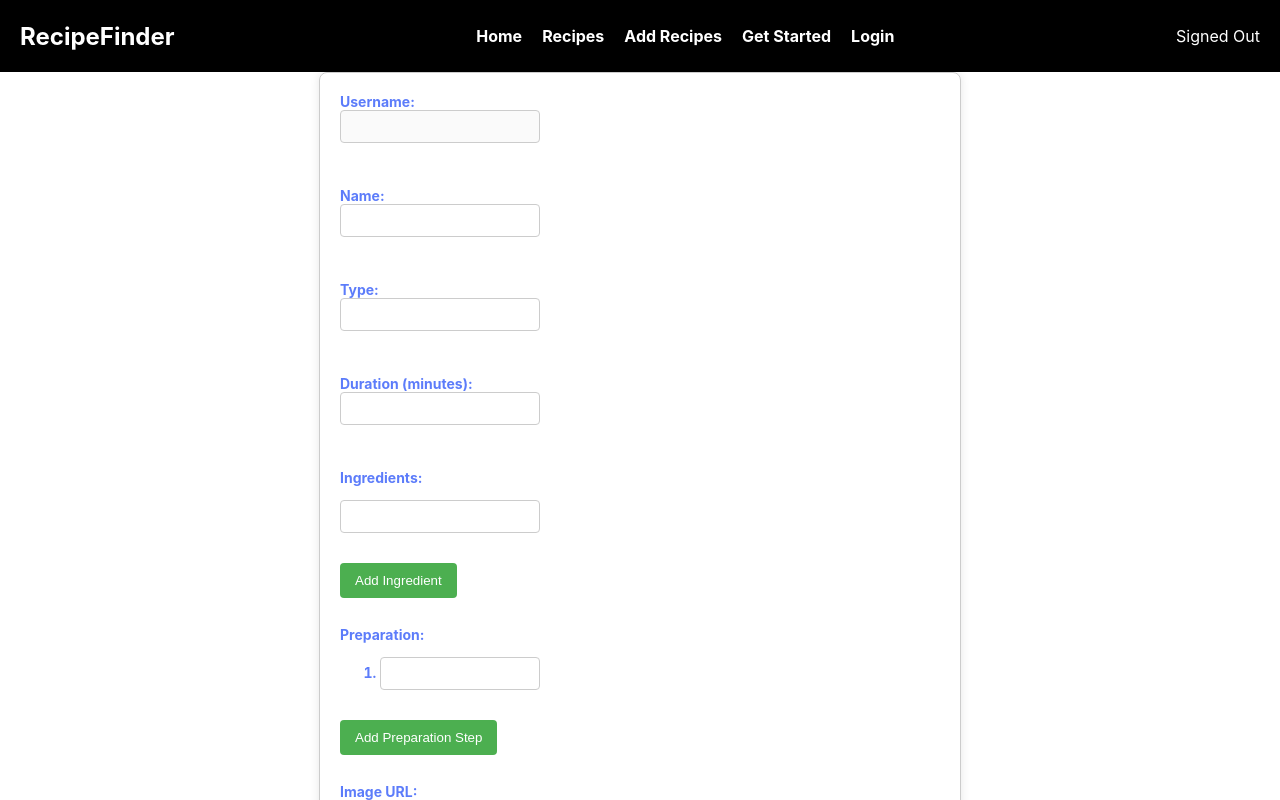
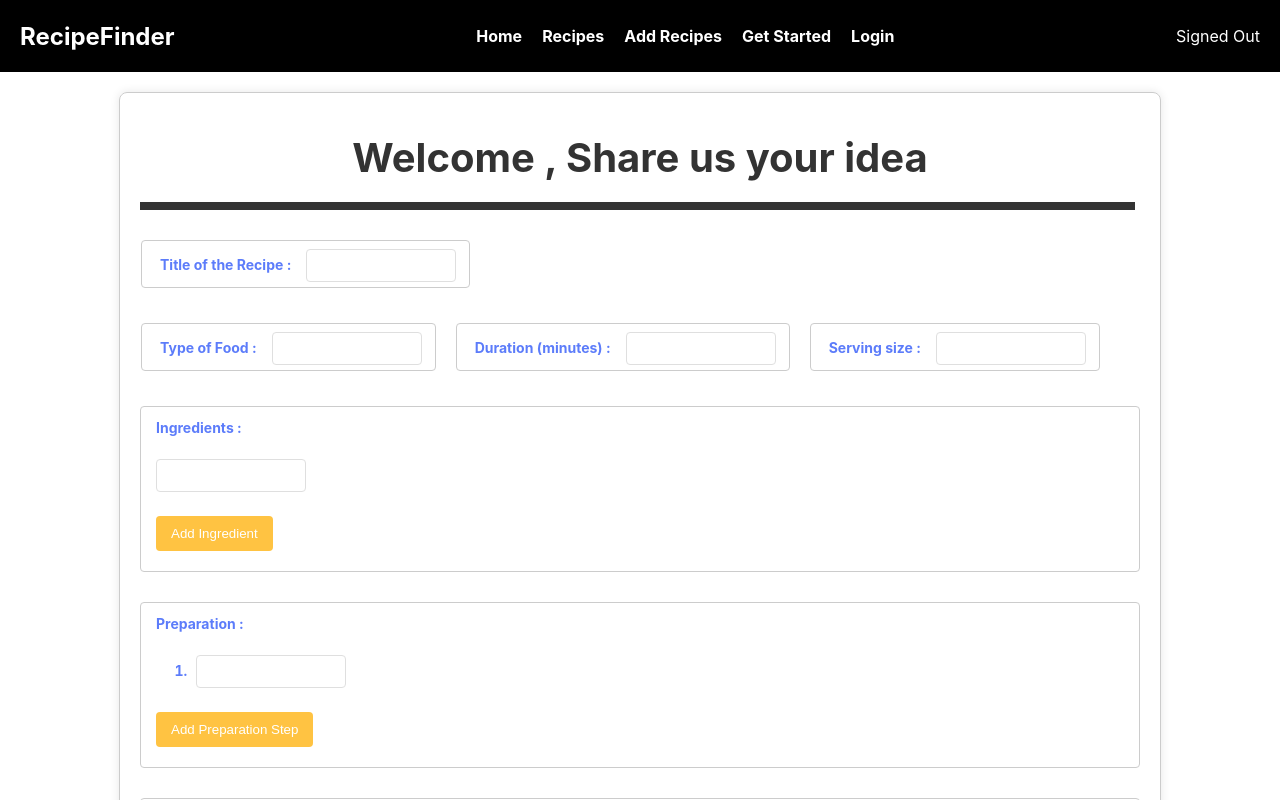
Before and after one commit to andrewasaleh/recipe-finder, a React (Create React App) app in the folder recipe-finder/: page /add-recipes in a window 1280 px wide. Shown: the top 800 px of the page. Built offline with nearby package versions, Linux system fonts and the light colour scheme; no server answers.

Commit message:
add recipe page

```diff
--- a/recipe-finder/src/pages/Feed/RecipeComponent.jsx
+++ b/recipe-finder/src/pages/Feed/RecipeComponent.jsx
@@ -49,6 +49,7 @@ const RecipeComponent = () => {
                   <strong className="recipe-name">{recipe.name}</strong>
                   <p className="recipe-description">Posted by: {user ? user.displayName : 'Unknown User'}</p>
                   <p className="recipe-description">Duration: {recipe.duration} minutes</p>
+                  <p className="recipe-description">Serving size: for {recipe.serving_size} people</p>
                   <p className="recipe-description">Ingredients:</p>
                   {recipe.ingredients && recipe.ingredients.length > 0 ? (
                     <ul>
--- a/recipe-finder/src/pages/Feed/RecipeForm.css
+++ b/recipe-finder/src/pages/Feed/RecipeForm.css
@@ -1,10 +1,12 @@
 .recipe-form-container {
-  max-width: 600px;
+  max-width: 1000px;
+  top: 20px;
   margin: 0 auto;
   padding: 20px;
   border: 1px solid #ccc;
   border-radius: 8px;
   box-shadow: 0 0 10px rgba(0, 0, 0, 0.1);
+  position: relative;
 }
 
 .recipe-form-container h2 {
@@ -22,36 +24,44 @@
 }
 
 .recipe-form-container li {
-  margin-bottom: 8px;
+  margin-bottom: 5px;
 }
 
 .recipe-form-container label {
-  display: block;
-  margin-bottom: 8px;
+  margin-bottom: 15px;
+  margin-left: 5px;
   font-weight: bold;
+  position: relative;
 }
 
 .recipe-form-container input,
 .recipe-form-container textarea {
-  width: 100%;
+  width: 150px;
+  position: relative;
   padding: 8px;
-  margin-bottom: 16px;
-  border: 1px solid #ccc;
+  margin-bottom: 10px;
+  margin-left: 5px;
+  margin-top: 8px;
+  border: 1px solid #dfdfdf;
   border-radius: 4px;
   box-sizing: border-box;
+  display: inline-block;
 }
 
 .recipe-form-container button {
-  background-color: #4caf50;
+  background-color: #ffc342;
+  margin-left: 5px;
+  margin-bottom: 10px;
   color: white;
   padding: 10px 15px;
   border: none;
   border-radius: 4px;
   cursor: pointer;
+  display: inline-block;
 }
 
 .recipe-form-container button:hover {
-  background-color: #45a049;
+  background-color: #e69d00;
 }
 
 .recipe-form-container img {
@@ -60,3 +70,41 @@
   border-radius: 8px;
   margin-top: 20px;
 }
+
+test {
+  margin-left: 20px;
+  display: inline-block;
+  position: relative;
+}
+
+box {
+  background: rgb(51, 51, 51);
+  position: relative;
+  display: block;
+  width: 995px;
+  height: 8px;
+}
+
+.recipe-form-container text_border {
+  border: 1px solid #ccc;
+  border-radius: 4px;
+  padding: 13px;
+  position: relative;
+  top: 20px;
+}
+
+.container2 {
+  border: 1px solid #ccc;
+  padding: 10px;
+  border-radius: 4px;
+  margin-bottom: 10px;
+  position: relative;
+  top: 30px;
+}
+
+.container3 {
+  border: 1px solid #ffffff;
+  border-radius: 4px;
+  margin-top: 10px;
+
+}
--- a/recipe-finder/src/pages/Feed/RecipeForm.jsx
+++ b/recipe-finder/src/pages/Feed/RecipeForm.jsx
@@ -10,6 +10,7 @@ const RecipeForm = () => {
     name: '',
     type: '',
     duration: '',
+    serving_size: '',
     ingredients: [''],
     preparation: [''],
     image: '',
@@ -82,6 +83,7 @@ const RecipeForm = () => {
         name: '',
         type: '',
         duration: '',
+        serving_size: '',
         ingredients: [''],
         preparation: [''],
         image: '',
@@ -94,33 +96,67 @@ const RecipeForm = () => {
 
   return (
     <form className="recipe-form-container" onSubmit={handleSubmit}>
-      <label>
+      <h2>
+      <div style={{ fontSize: 40}}>
+        Welcome {recipeData.username}, Share us your idea
+      </div>
+      </h2>
+
+
+      <box> </box>
+
+      {/*<label>
         Username:
         <input type="text" name="username" value={recipeData.username} onChange={handleInputChange} disabled />
-        {/* Disable editing of username to prevent user modification */}
       </label>
+      <br />*/}
+
+      <div class="container3">
+      <text_border>
+      <label>
+      Title of the Recipe :
+      </label>
+      <input type="text" name="name" value={recipeData.name} onChange={handleInputChange} />
+      </text_border>
+      </div>
+
       <br />
 
+      <div class="container3">
+      <text_border>
       <label>
-        Name:
-        <input type="text" name="name" value={recipeData.name} onChange={handleInputChange} />
+        Type of Food :
       </label>
+      <input type="text" name="type" value={recipeData.type} onChange={handleInputChange} />
+      </text_border>
+
+      <test>
+      <text_border>
+      <label>
+        Duration (minutes) :
+      </label>
+      <input type="number" name="duration" value={recipeData.duration} onChange={handleInputChange} />
+      </text_border>
+      </test>
+
+
+      <test>
+      <text_border>
+      <label>
+        Serving size :
+      </label>
+      <input type="number" name="serving_size" value={recipeData.serving_size} onChange={handleInputChange} />
+      </text_border>
+      </test>
+
+      </div>
+
+
       <br />
 
+      <div class="container2">
       <label>
-        Type:
-        <input type="text" name="type" value={recipeData.type} onChange={handleInputChange} />
-      </label>
-      <br />
-
-      <label>
-        Duration (minutes):
-        <input type="number" name="duration" value={recipeData.duration} onChange={handleInputChange} />
-      </label>
-      <br />
-
-      <label>
-        Ingredients:
+        Ingredients :
         <ul>
           {recipeData.ingredients.map((ingredient, index) => (
             <li key={index}>
@@ -136,10 +172,13 @@ const RecipeForm = () => {
           Add Ingredient
         </button>
       </label>
+      </div>
+
       <br />
 
+      <div class="container2">
       <label>
-        Preparation:
+        Preparation :
         <ol>
           {recipeData.preparation.map((step, index) => (
             <li key={index}>
@@ -155,15 +194,20 @@ const RecipeForm = () => {
           Add Preparation Step
         </button>
       </label>
+      </div>
       <br />
 
+      <div class="container2">
       <label>
-        Image URL:
+        Image URL :
+      </label>
         <input type="text" name="image" value={recipeData.image} onChange={handleInputChange} />
-      </label>
+      </div>
       <br />
 
+      <div class="container3">
       <button type="submit">Submit Recipe</button>
+      </div>
     </form>
   );
 };
--- a/recipe-finder/src/pages/Feed/Trending.jsx
+++ b/recipe-finder/src/pages/Feed/Trending.jsx
@@ -13,6 +13,7 @@ function Trending() {
     }, []);
 
     const getTrending = async () => {
+        try {
             const check = localStorage.getItem('trending');
 
             if (check) {
@@ -26,6 +27,10 @@ function Trending() {
                 localStorage.setItem("trending", JSON.stringify(data.recipes));
                 setTrending(data.recipes);
                 console.log(data.recipes);
+            }
+        } catch (error) {
+            console.error('Error parsing JSON from local storage:', error);
+            // Handle the error, maybe remove the invalid data from local storage or set default state
         }
     };
 
```
Also changed, not shown: recipe-finder/package.json (+4 -4 lines), recipe-finder/src/pages/Assets/images/RemachineScript_Personal_Use.ttf (added), 1 other file (tests, documents, lock files or other folders). Lines whose indentation alone changed are shown as unchanged.
